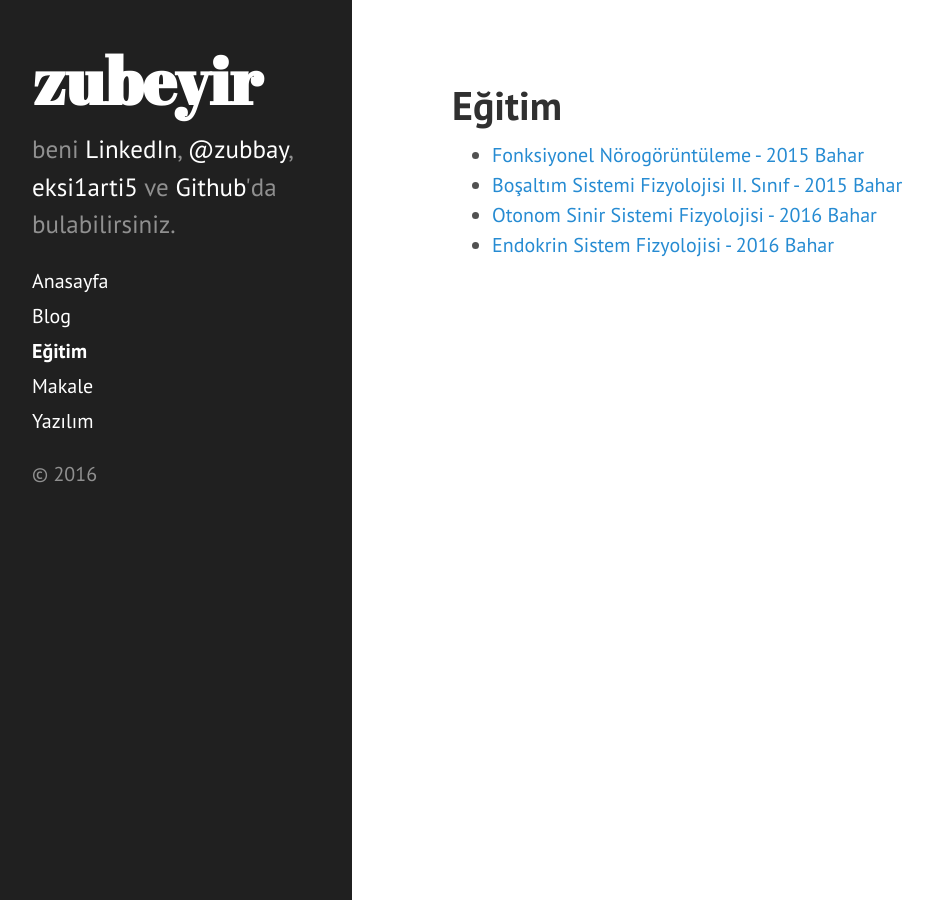
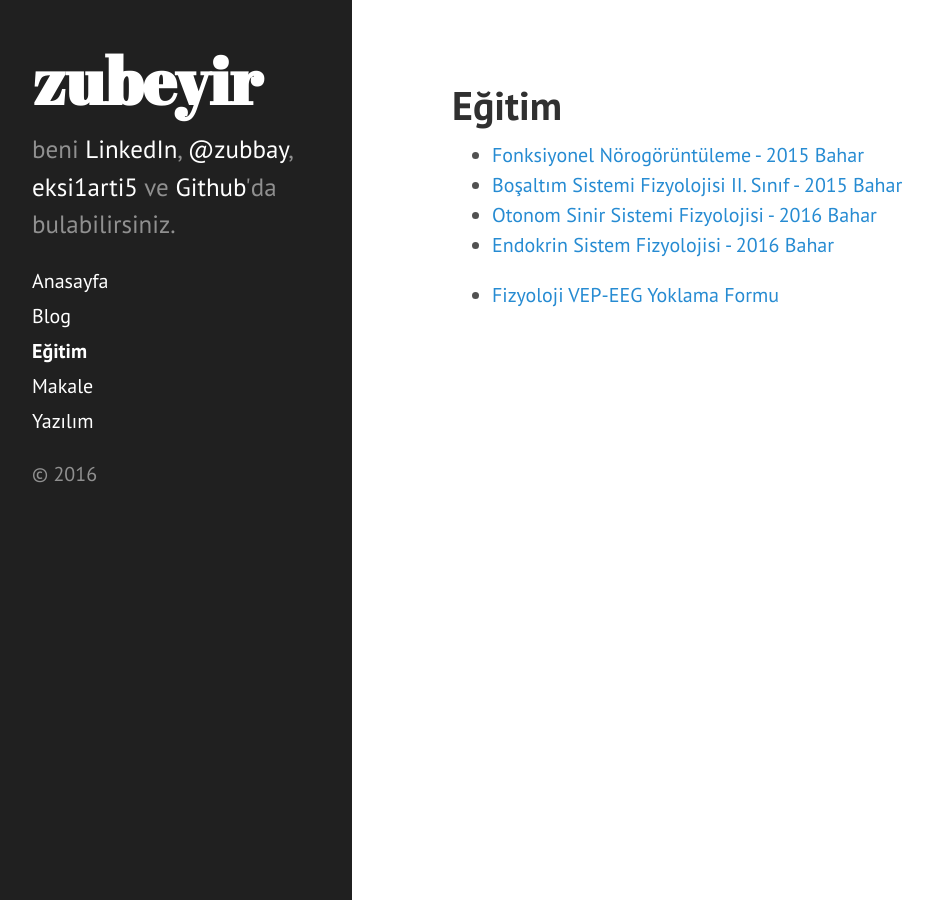
Before and after one commit to zubeyir/zubeyir.github.io, a Jekyll site: the page built from egitim.md, in a window 1280 px wide. Shown: the whole page, without its empty margins (8-941 px from the left). Built offline with Jekyll 4.4.1, drawn with Linux system fonts in a browser that asks for light colours.

Commit message:
Update egitim.md

```diff
--- a/egitim.md
+++ b/egitim.md
@@ -7,3 +7,5 @@ title: Eğitim
 * [Boşaltım Sistemi Fizyolojisi II. Sınıf - 2015 Bahar](http://zubeyir.in/egitim/bosaltim_II_sinif_2015_bahar)
 * [Otonom Sinir Sistemi Fizyolojisi - 2016 Bahar](http://zubeyir.in/egitim/otonom_sinir_sistemi_2016_bahar)
 * [Endokrin Sistem Fizyolojisi - 2016 Bahar](http://zubeyir.in/egitim/endokrin_sistem_2016_Bahar)
+
+* [Fizyoloji VEP-EEG Yoklama Formu](https://docs.google.com/forms/d/1N8cXk7ScPOlER_teDhJmiCc5Eg4LLMNl9eGPZqnQM2c/edit?usp=sharing)
```
